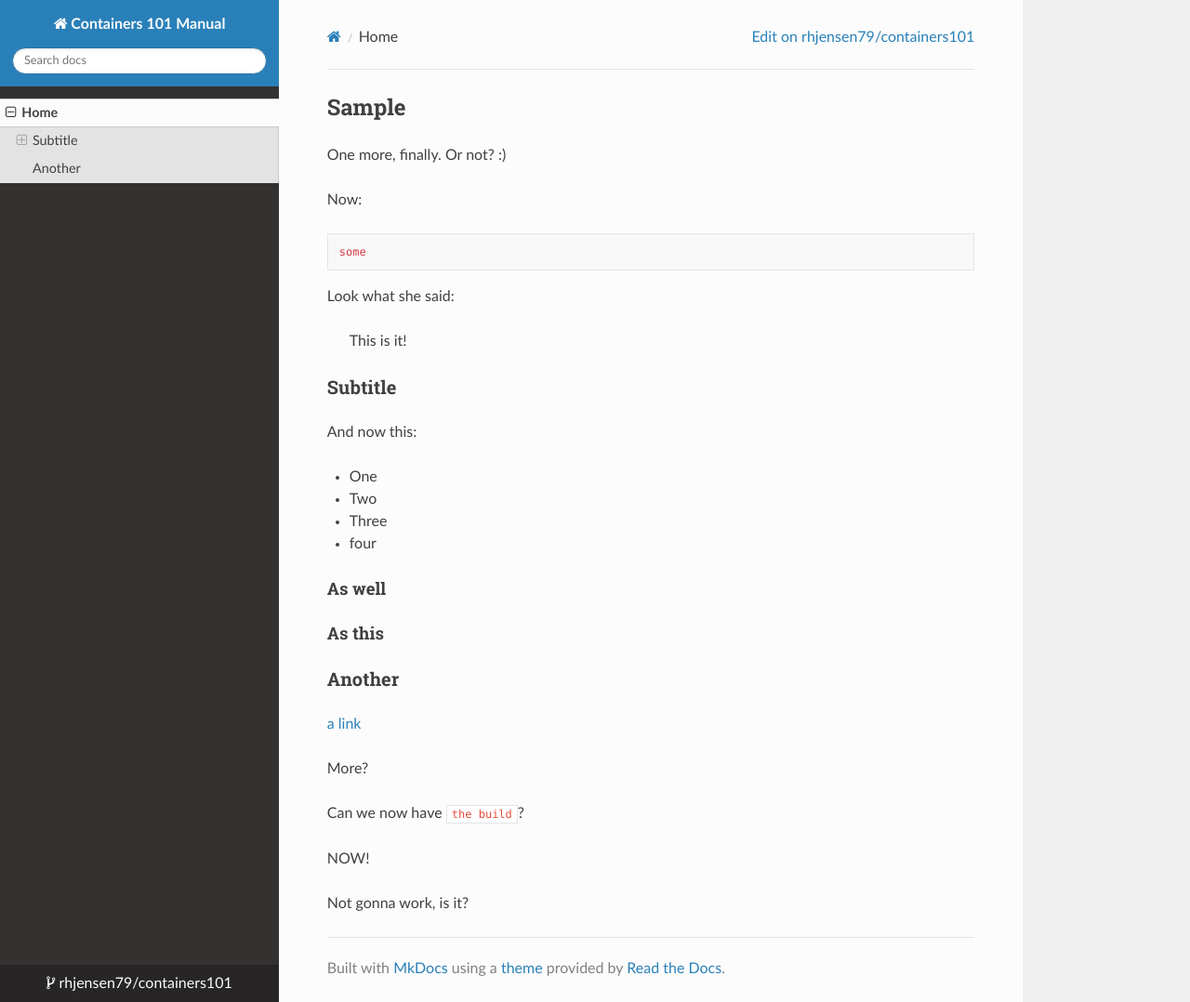
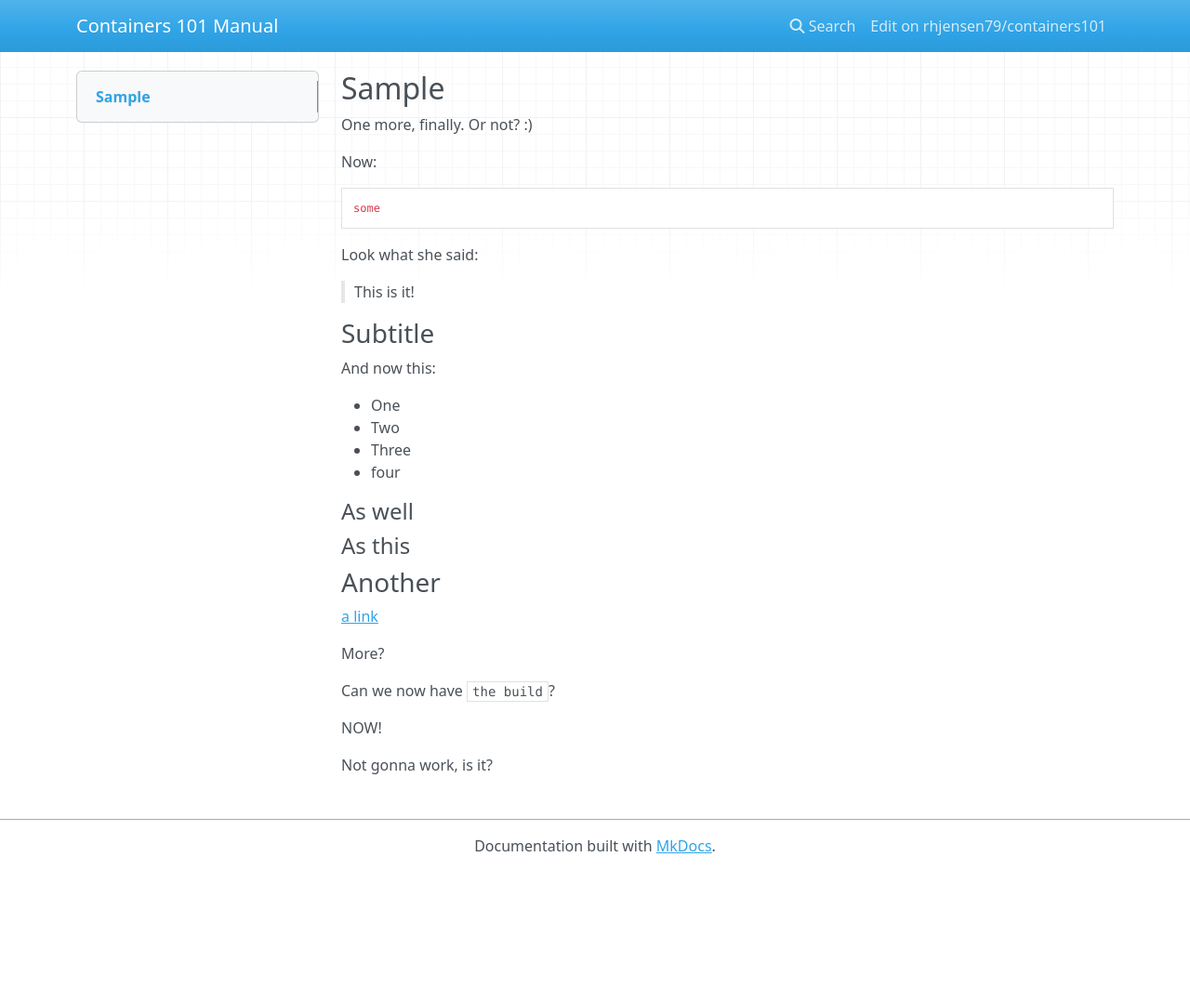
Before and after one commit to rhjensen79/containers101, an MkDocs documentation site: the page built from docs/index.md, in a window 1280 px wide and 1078 px high. Shown: the whole window at 93% size. Built offline with MkDocs 1.6.1, drawn with Linux system fonts in a browser that asks for light colours; nearby versions of some CDN libraries; some of the changed lines change nothing that is shown.

Commit message:
reverted to default theme

```diff
--- a/mkdocs.yml
+++ b/mkdocs.yml
@@ -7,4 +7,4 @@ repo_url: "https://github.com/rhjensen79/containers101"
 nav:
   - Home: index.md
 theme:
-  name: "readthedocs"
+  name: "mkdocs"
```
